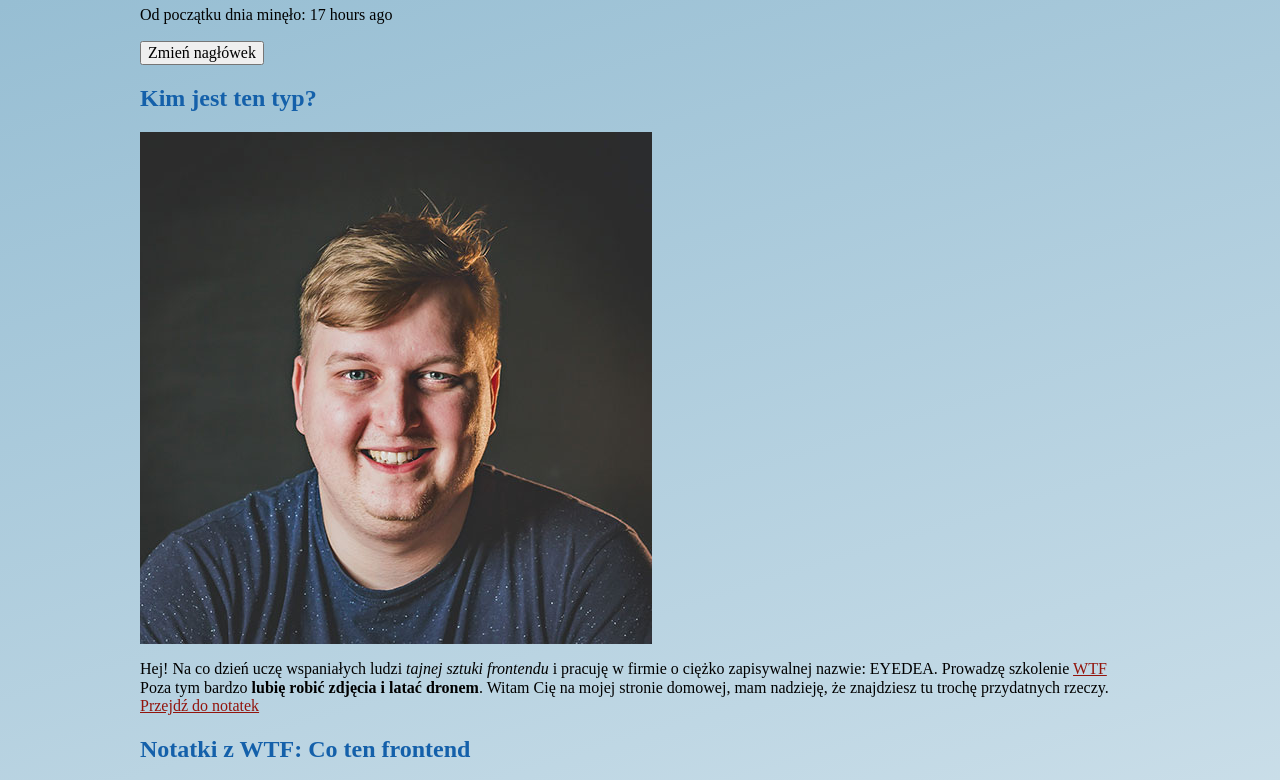
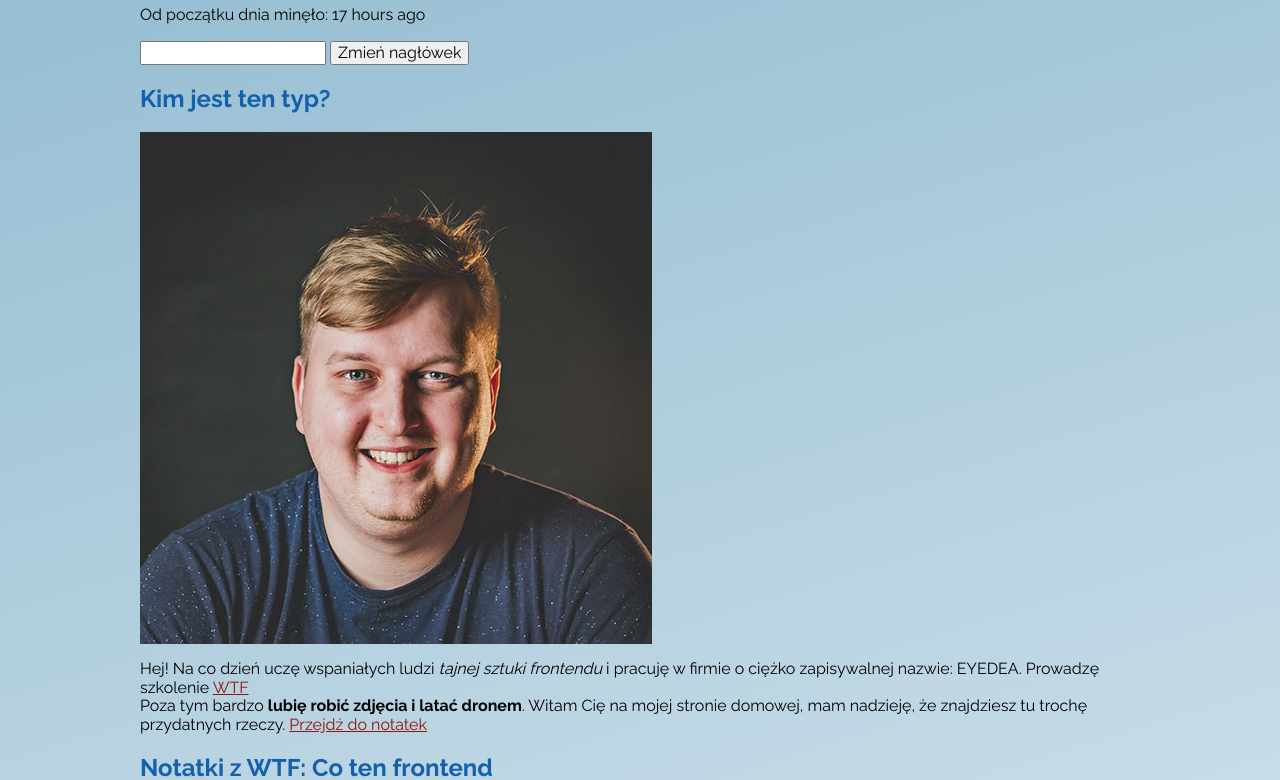
Before and after one commit to dawidkupny/webpack-test, a website built with webpack: page src/pages/index.html in a window 1280 px wide. Shown: the part 112-892 px from the top of the page. Built offline with nearby package versions, Linux system fonts and the light colour scheme.

Commit message:
Tydzien 9 po lekcjach o JS

```diff
--- a/src/js/index.js
+++ b/src/js/index.js
@@ -111,9 +111,9 @@ if (32 > 20) {
   console.log("to nieprawda");
 }
 
-const result = humanOne.age > humanTwo.age ? age : false;
+const ageResult = humanOne.age > humanTwo.age ? age : false;
 
-console.log(result);
+console.log(ageResult);
 
 const button = document.querySelector(".action--js");
 
@@ -137,3 +137,35 @@ const startOfDay = moment().startOf('day').fromNow();
 const timePlaceholder = document.querySelector('.time--js');
 
 timePlaceholder.innerHTML = startOfDay;
+
+document.cookie = 'name = maciek'
+document.cookie = 'test = xd'
+
+localStorage.setItem('klucz', JSON.stringify({auto: 'BMW'}));
+
+console.log({auto: 'BMW'});
+console.log(localStorage.getItem('klucz'));
+
+const fromLocalStorage = localStorage.getItem('klucz');
+const newObject = JSON.parse(fromLocalStorage);
+newObject.model = 'Z5';
+console.log(newObject);
+
+
+const entry = localStorage.getItem('entry');
+let result = '';
+
+if(entry) {
+  console.log(`Wartość z entry: ${entry}`)
+  result = entry;
+}
+
+const entryInput = document.querySelector('.entry--js');
+entryInput.value = result;
+
+
+const entryButton = document.querySelector(".action--js");
+
+entryButton.addEventListener("click", () => {
+  localStorage.setItem('entry', entryInput.value);
+});
--- a/src/pages/index.html
+++ b/src/pages/index.html
@@ -27,6 +27,7 @@
           Maciek Korsan - Strona domowa
         </h1>
         <p>Od początku dnia minęło: <span class="time--js"></span></p>
+        <input class="entry--js">
         <button class="action--js">Zmień nagłówek</button>
       </header>
 
--- a/src/scss/main.scss
+++ b/src/scss/main.scss
@@ -1,7 +1,7 @@
 @import "~normalize.css";
+@import "_variables";
+@import url('https://fonts.googleapis.com/css2?family=Raleway:wght@100;400;700&display=swap');
 
-@import "_variables";
-@import "modules/hello.scss";
 @import "modules/week-summary.scss";
 
 html {
@@ -17,6 +17,7 @@ html {
 body {
   background-color: #92bbd1;
   background-image: linear-gradient(163deg, #92bbd1 0%, #ffffff 100%);
+  font-family: 'Raleway', sans-serif;
 }
 
 .secondary-heading {
```
